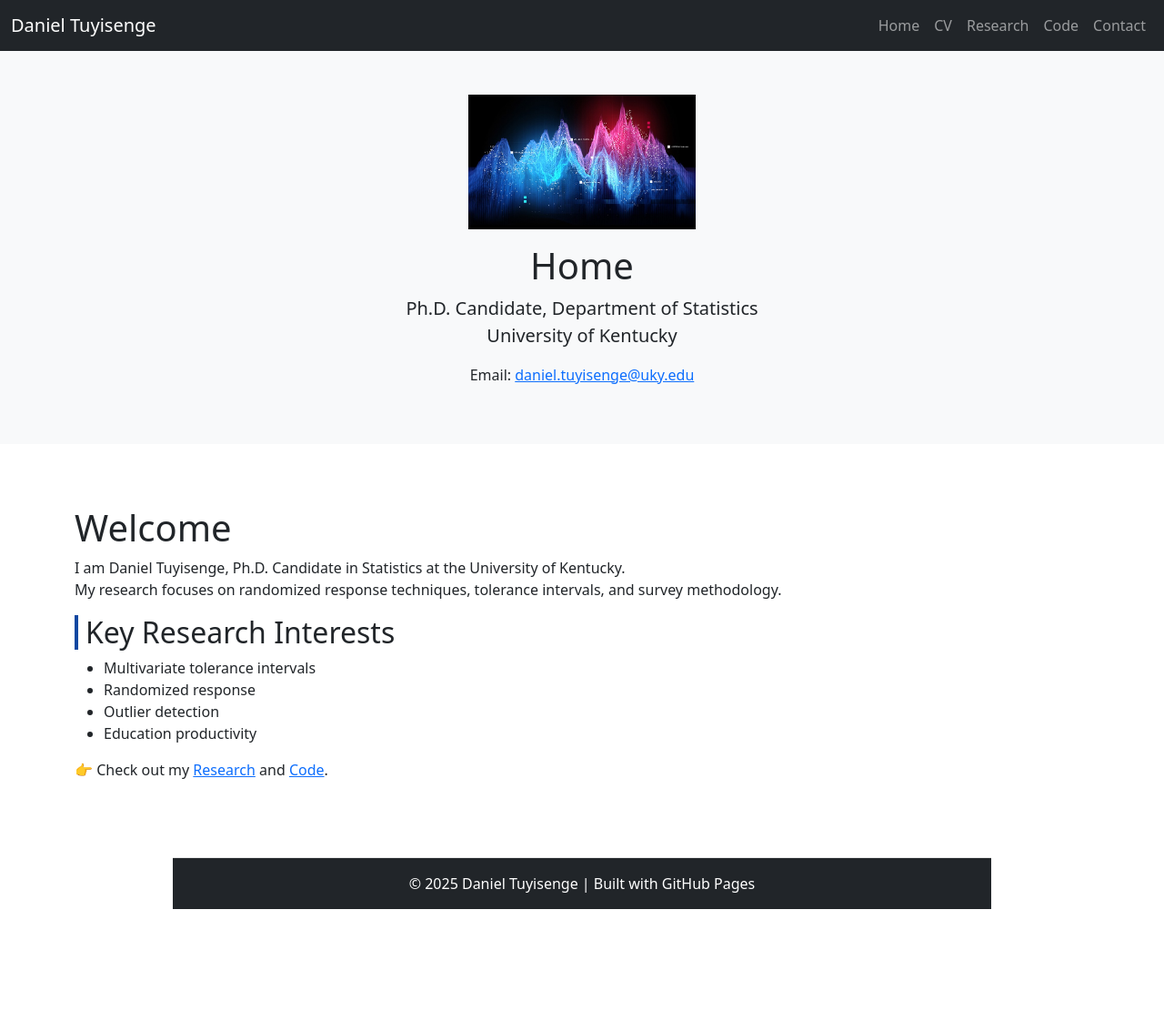
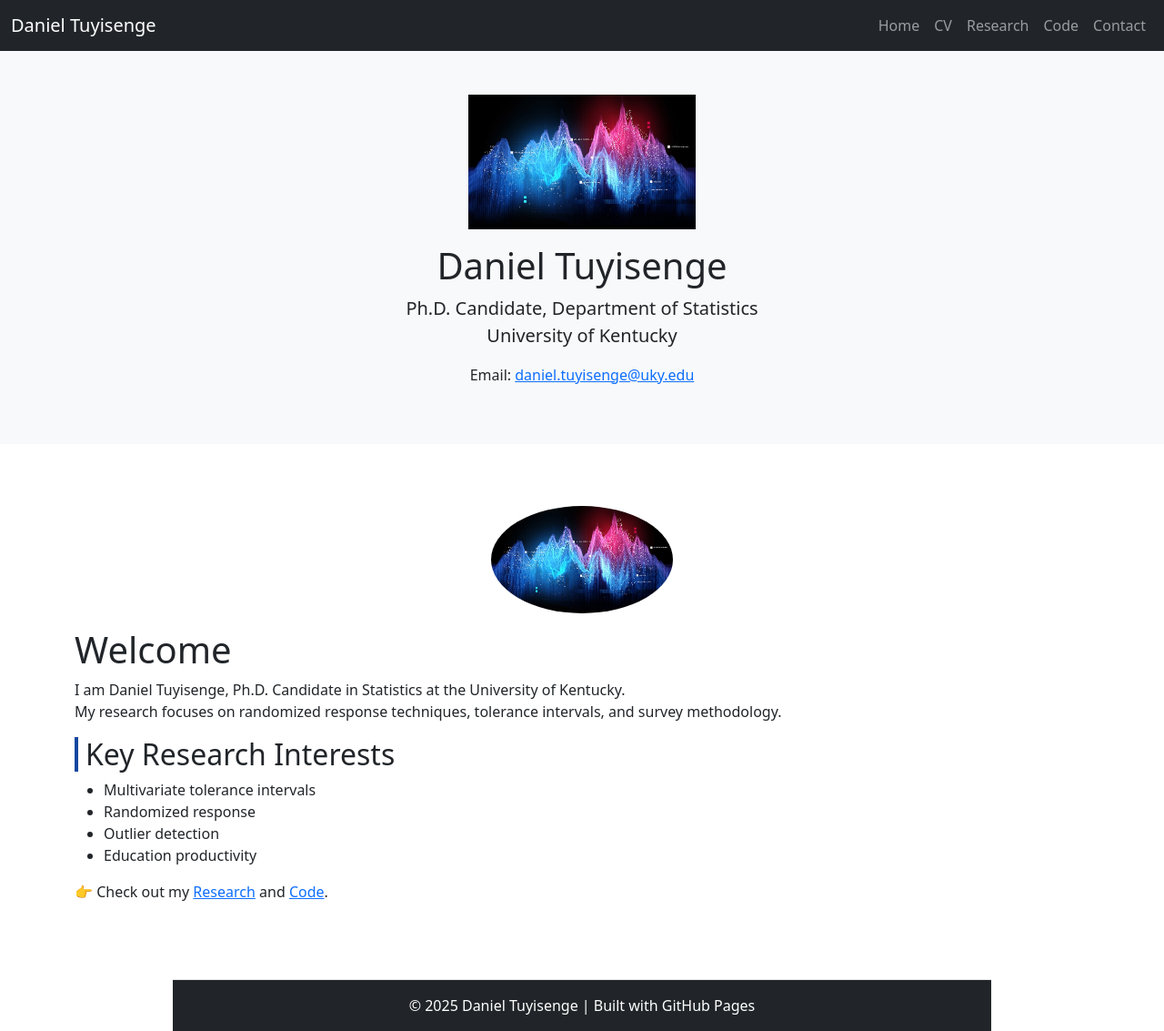
Before and after one commit to danieltuyisenge/danieltuyisenge.github.io, a Jekyll site: the page built from index.md, in a window 1280 px wide. Shown: the whole page at 91% size. Built offline with Jekyll 4.4.1, drawn with Linux system fonts in a browser that asks for light colours; our own code applies the rules of GitHub Pages for plain Markdown files; before the commit the page ends 999 px from its top, so only the background shows below that.

Commit message:
Update index.md

```diff
--- a/index.md
+++ b/index.md
@@ -1,10 +1,6 @@
----
-layout: default
-title: Home
----
+<img src="/images/profile.jpg" alt="Daniel Tuyisenge" width="200" style="border-radius: 50%; display: block; margin-left: auto; margin-right: auto;">
 
 # Welcome
-
 I am Daniel Tuyisenge, Ph.D. Candidate in Statistics at the University of Kentucky.
 My research focuses on randomized response techniques, tolerance intervals, and survey methodology.
 
@@ -14,4 +10,4 @@ My research focuses on randomized response techniques, tolerance intervals, and
 - Outlier detection
 - Education productivity
 
-👉 Check out my [Research](/research) and [Code](/code).
+👉 Check out my [Research](research.md) and [Code](code/).
```
